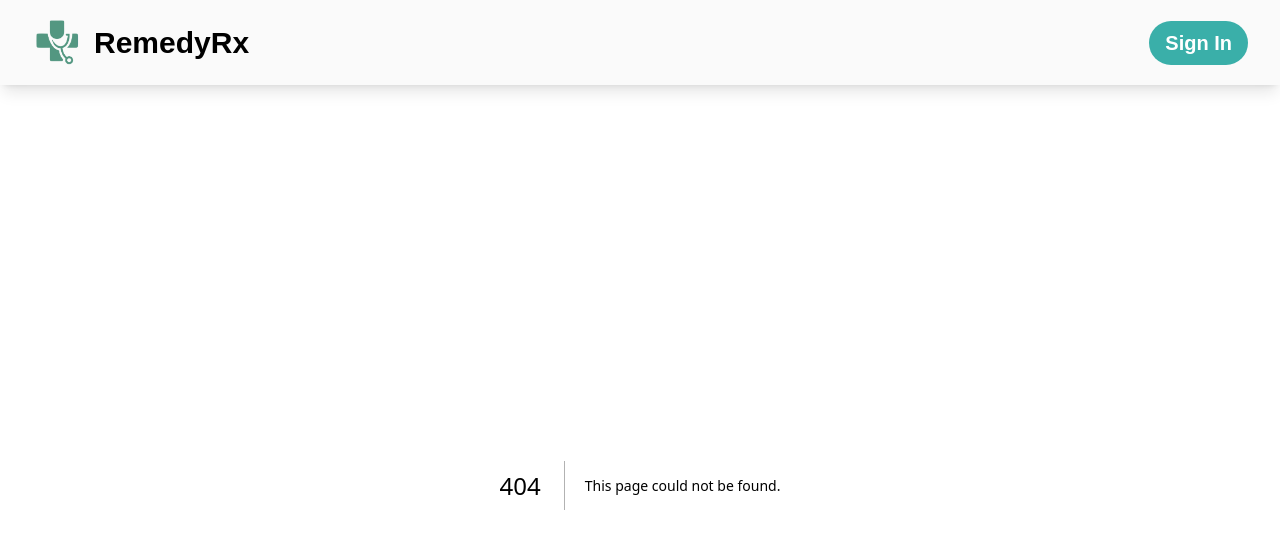
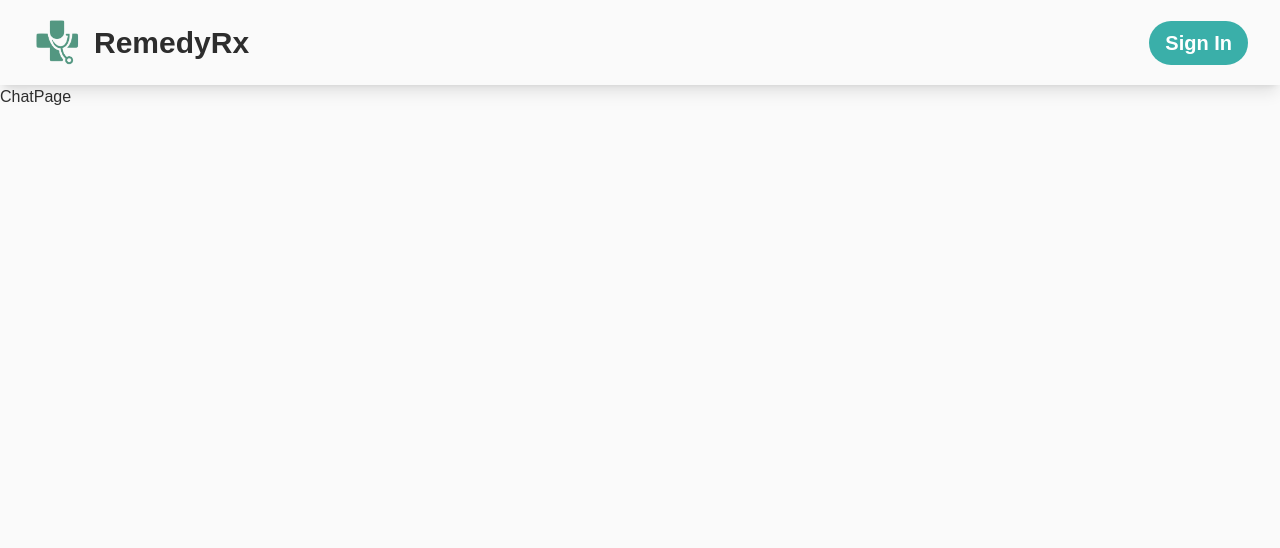
Before and after one commit to soumiksen/MediRoutine, a Next.js app: page /chat in a window 1280 px wide. Before the commit this address had no page. Shown: the top 548 px of the page. Built offline with nearby package versions, Linux system fonts and the light colour scheme.

Commit message:
Setup initiall Chatpage

```diff
--- /dev/null
+++ b/src/app/chat/page.jsx
@@ -0,0 +1,9 @@
+import React from 'react'
+
+const ChatPage = () => {
+  return (
+    <div>ChatPage</div>
+  )
+}
+
+export default ChatPage
```
Also changed, not shown: package.json (+6 -4 lines), tsconfig.json (added, +35 -0 lines), 1 other file (tests, documents, lock files or other folders).
